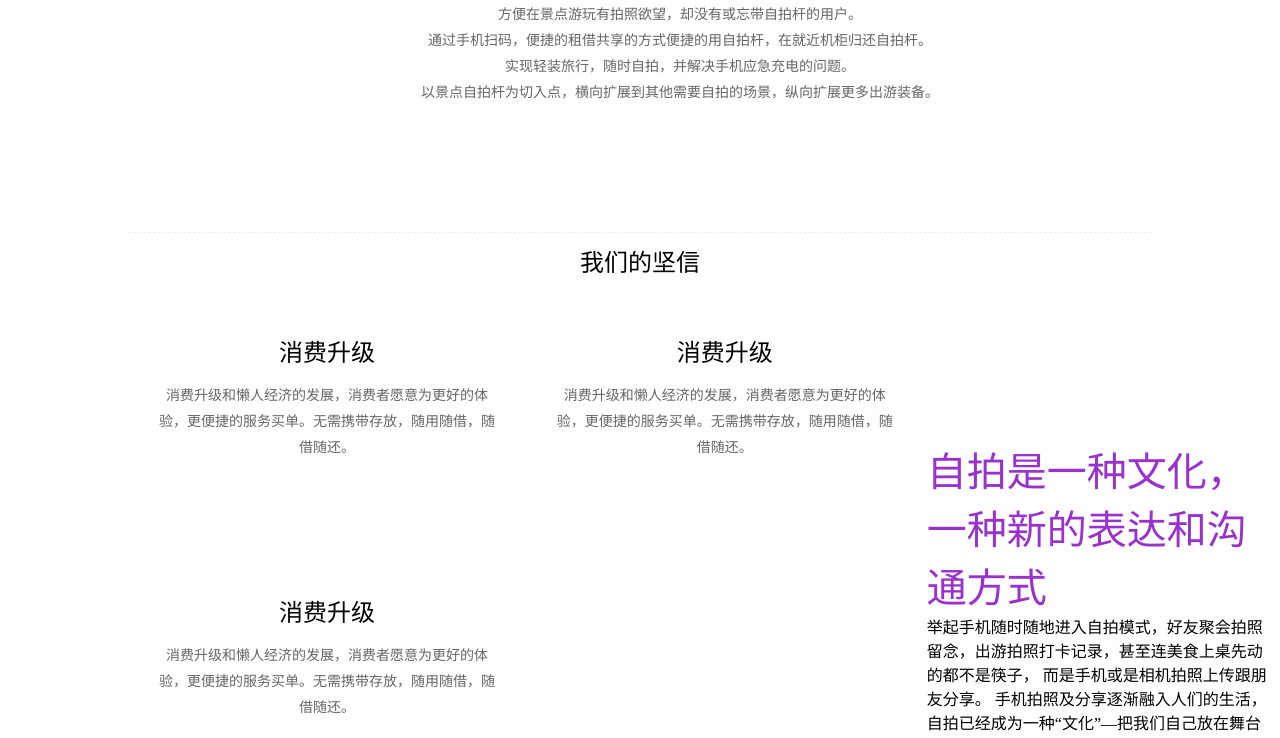
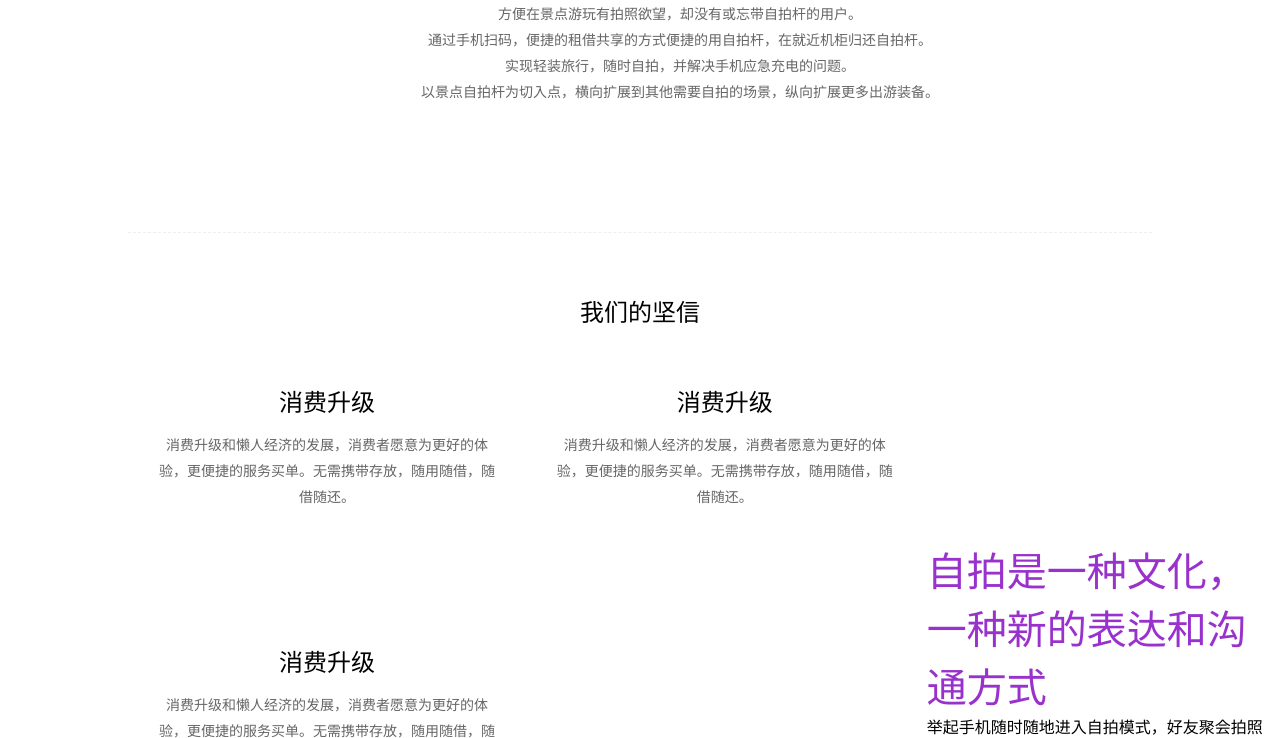
Before and after one commit to will-lzx/light, a Django app: page /home/about in a window 1280 px wide; the page is wider, and only the part inside the window is pictured. Shown: the part 1201-1939 px from the top of that part. Run offline with Django 3.2, Linux system fonts and the light colour scheme.

Commit message:
调整官网首页

```diff
--- a/static/css/style.css
+++ b/static/css/style.css
@@ -166,5 +166,5 @@ body a { color: black; text-decoration: none; }
 .about_story_cont{margin: 10px auto;width: 80%; line-height: 26px;font-size: 14px;}
 .about_fg{width: 80%;margin: 0 auto;border-top: dashed 1px #eeeeee;}
 .hig_story{height: 320px;}
-.about_jx{width: 80%;margin: 0 auto;height: 200px;font-size: 14px;line-height: 26px;color: #666666;text-align: center;}
+.about_jx{width: 80%;margin: 50px auto;height: 200px;font-size: 14px;line-height: 26px;color: #666666;text-align: center;}
 .about_jx_con{width: 33%;height: 100%;text-align: center;float: left;padding: 30px;}
```
